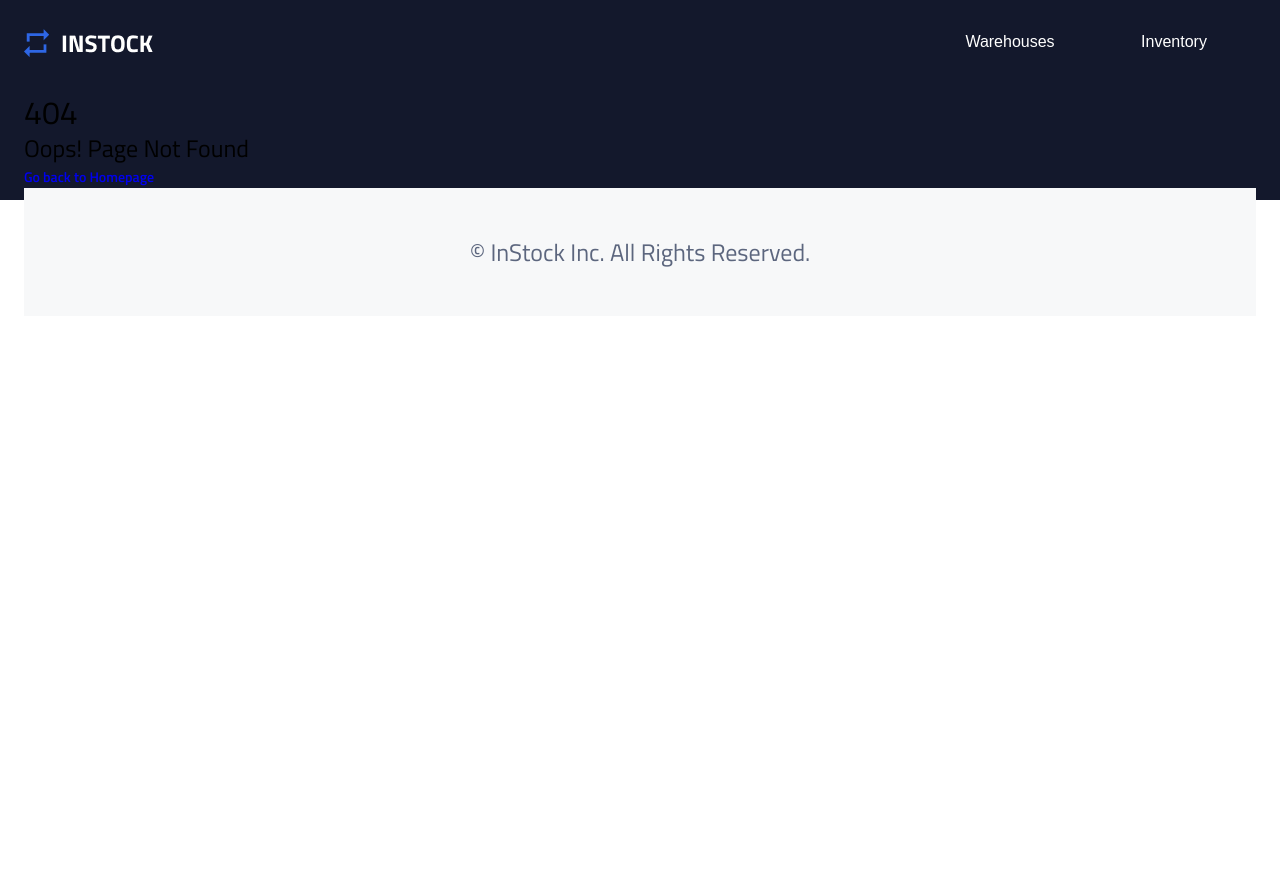
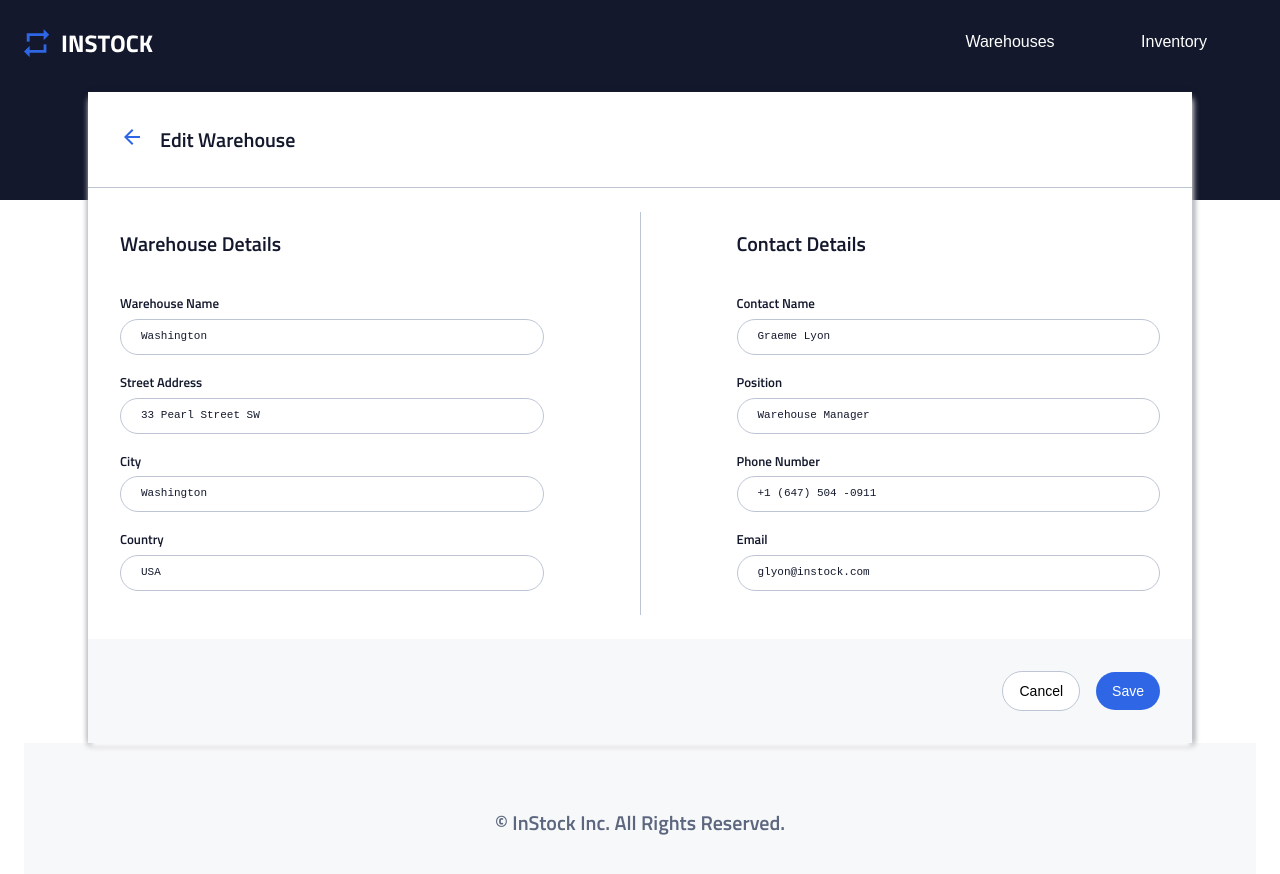
Before and after one commit to ariadnatoledo/dashing-doves-instock, a React (Vite) app: page /edit-warehouse in a window 1280 px wide. Before the commit this address had no page. Shown: the top 874 px of the page. Before the commit the page ends 800 px from the top, so only its background shows below. Built offline with nearby package versions, Linux system fonts and the light colour scheme.

Commit message:
component routing

```diff
--- a/src/App.jsx
+++ b/src/App.jsx
@@ -6,24 +6,24 @@ import WarehousePage from "./pages/WarehousePage/WarehousePage.jsx";
 import InventoryPage from "./pages/InventoryPage/InventoryPage.jsx";
 import NotFoundPage from "./pages/NotFoundPage/NotFoundPage.jsx";
 import WarehouseList from "./components/WarehouseList/WarehouseList.jsx";
-
-
-
-
+import AddNewWarehouse from "./components/AddNewWarehouse/AddNewWarehouse.jsx";
+import EditWarehouse from "./components/EditWarehouse/EditWarehouse.jsx";
 
 function App() {
   return (
     <BrowserRouter>
       <Header />
+
       <Routes>
         <Route path="/" element={<WarehouseList />} />{" "}
+        <Route path="/edit-warehouse" element={<EditWarehouse />} />
         <Route path="/warehouses" element={<WarehouseList />} />
         <Route path="/inventory" element={<InventoryPage />} />
+        <Route path="/add-new-warehouse" element={<AddNewWarehouse />} />
         <Route path="/warehouse/:warehouseId" element={<WarehousePage />} />
         <Route path="*" element={<NotFoundPage />} />
       </Routes>
       <Footer />
-
     </BrowserRouter>
   );
 }
--- a/src/components/AddNewWarehouse/AddNewWarehouse.jsx
+++ b/src/components/AddNewWarehouse/AddNewWarehouse.jsx
@@ -1,7 +1,7 @@
 import "../AddNewWarehouse/AddNewWarehouse.scss"
-import backIconImage from "../../assets/Icons/arrowback.svg";
 import ComponentHeader from '../ComponentHeader/ComponentHeader'
 import SaveCancelAddButton from '../SaveCancelAddButton/SaveCancelAddButton';
+import { useNavigate } from "react-router-dom";
 
 
 import React from 'react'
@@ -11,7 +11,7 @@ export default function AddNewWarehouse() {
     return (
         <section className='addNewWarehouseDetails'>
             <form className='addNewWarehouse-form'>
-                <ComponentHeader backIcon={backIconImage} text="Add New Warehouse" />
+                <ComponentHeader navigateTo="/" text="Add New Warehouse" />
                 <section className='addNewWarehouse'>
                     <div className='warehouseDetails'>
 
@@ -25,9 +25,6 @@ export default function AddNewWarehouse() {
                         <textarea className='warehouseDetails-city-input' name='warehouseCity' placeholder='City' required></textarea>
                         <h3 className='warehouseDetails-country'>Country</h3>
                         <textarea className='warehouseDetails-country-input' name='warehouseCountry' placeholder='Country' required></textarea>
-
-
-
 
                     </div>
                     <div className='border'></div>
@@ -47,6 +44,8 @@ export default function AddNewWarehouse() {
 
                 <SaveCancelAddButton showAddWarehouse={true} />
             </form>
+
+
         </section>
 
 
--- a/src/components/ComponentHeader/ComponentHeader.jsx
+++ b/src/components/ComponentHeader/ComponentHeader.jsx
@@ -1,28 +1,39 @@
 import React from 'react';
 import "../ComponentHeader/ComponentHeader.scss";
+import backIconImage from "../../assets/Icons/arrowback.svg";
+import { useNavigate } from "react-router-dom";
 import PropTypes from 'prop-types';
 
-export default function ComponentHeader({ text, backIcon, editIcon, editIconTablet}) {
+export default function ComponentHeader({ text, editIcon, editIconTablet, navigateTo, navigateToEdit}) {
+    const navigate = useNavigate();
+    const editNavigate = useNavigate();
+
+    const handleBackClick = () => {
+        navigate(navigateTo); // Navigate to the route passed via prop
+      };
+      const handleEditClick = () => {
+        editNavigate(navigateToEdit)
+      };
     return (
         <div className='componentHeader'>
             <div className='componentHeader-1'>
-                {backIcon && (
-                    <button className='backIcon' >
-                        <img src={backIcon} alt='Back Arrow Icon' />
+
+                    <button onClick={handleBackClick} className='backIcon' >
+                        <img src={backIconImage} alt='Back Arrow Icon' />
                     </button>
-                )}
+
                 <h2 className='componentTitle'>{text}</h2>
             </div>
 
             {(editIcon || editIconTablet) && (
                 <div className='componentHeader-2'>
                     {editIcon && (
-                        <button className='editMobile' >
+                        <button className='editMobile'  onClick={handleEditClick} >
                             <img src={editIcon} className='editIcon' alt='Edit Icon for Mobile' />
                         </button>
                     )}
                     {editIconTablet && (
-                        <button className='editTablet' >
+                        <button className='editTablet' onClick={handleEditClick}>
                             <img src={editIconTablet} className='editIconTablet' alt='Edit Icon for Tablet' />
                             <span className='editText'>Edit</span>
                         </button>
--- a/src/components/EditWarehouse/EditWarehouse.jsx
+++ b/src/components/EditWarehouse/EditWarehouse.jsx
@@ -2,6 +2,7 @@ import React from 'react'
 import "../EditWarehouse/EditWarehouse.scss"
 import ComponentHeader from '../ComponentHeader/ComponentHeader'
 import backIconImage from "../../assets/Icons/arrowback.svg";
+
 import SaveCancelAddButton from '../SaveCancelAddButton/SaveCancelAddButton';
 
 
@@ -9,7 +10,7 @@ function EditWarehouse() {
     return (
         <section className='editWarehouseDetails'>
             <form className='editWarehouse-form'>
-                <ComponentHeader backIcon={backIconImage} text="Edit Warehouse" />
+                <ComponentHeader backIcon={backIconImage} text="Edit Warehouse"  />
                 <section className='editWarehouse'>
                     <div className='warehouseDetails'>
 
--- a/src/components/PagesHeader/PagesHeader.jsx
+++ b/src/components/PagesHeader/PagesHeader.jsx
@@ -1,7 +1,14 @@
 import React from "react";
+import { useNavigate } from "react-router-dom";
 import "./PagesHeader.scss";
 
 function DisplayHeader() {
+  const navigate = useNavigate();
+
+  const handleAddNewWarehouseClick = () => {
+    navigate("/add-new-warehouse");
+  };
+
   return (
     <div className="pages-header">
       <h2 className="pages-header__title">Warehouses</h2>
@@ -20,9 +27,10 @@ function DisplayHeader() {
             />
           </button>
         </div>
-          <button className="pages-header__button">+ Add New Warehouse</button>
+        <button className="pages-header__button" onClick={handleAddNewWarehouseClick}>
+          + Add New Warehouse
+        </button>
       </div>
-
     </div>
   );
 }
--- a/src/components/WarehouseList/WarehouseList.jsx
+++ b/src/components/WarehouseList/WarehouseList.jsx
@@ -1,14 +1,14 @@
-// import ListItems from "../ListItems/ListItems";
-// import PagesHeader from "../../components/PagesHeader/PagesHeader.jsx";
+import ListItems from "../ListItems/ListItems";
+import PagesHeader from "../../components/PagesHeader/PagesHeader.jsx";
 import "./WarehouseList.scss";
 
 
 export default function WarehouseList() {
   return (
     <div className="warehouse-page">
-    {/* <PagesHeader /> */}
-{/*
-    <ListItems items="warehouses" /> */}
+    <PagesHeader />
+
+    <ListItems items="warehouses" />
   </div>
   )
 }
```
